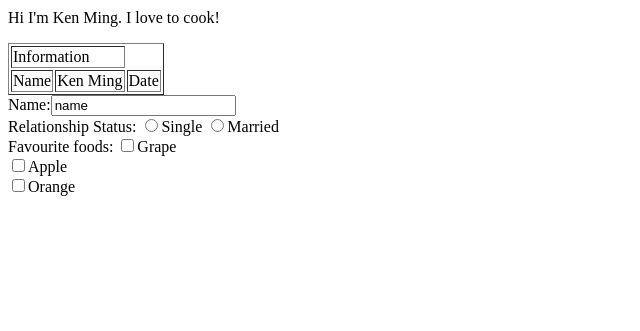
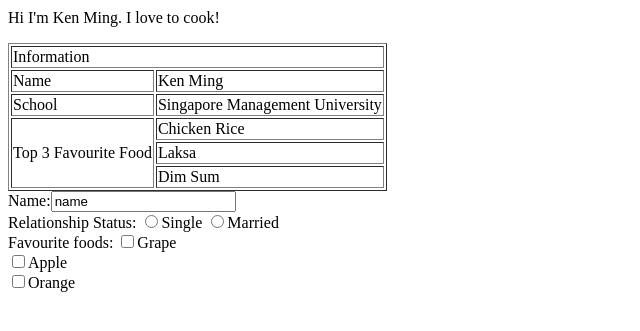
Before and after one commit to LohKenMing/LohKenMing.github.io, a plain HTML site: page index.html in a window 1280 px wide. Shown: the part 173-504 px from the top of the page, without its empty margins (0-640 px from the left). Drawn offline with Linux system fonts and the light colour scheme.

Commit message:
Update index.html

```diff
--- a/index.html
+++ b/index.html
@@ -8,7 +8,20 @@
   <tr>
     <td>Name</td>
     <td>Ken Ming</td>
-    <td>Date</td>
+  </tr>
+  <tr>
+    <td>School</td>
+    <td>Singapore Management University</td>
+  </tr>
+  <tr>
+    <td rowspan="3">Top 3 Favourite Food</td>
+    <td>Chicken Rice</td>
+  </tr>
+  <tr>
+    <td>Laksa</td>
+  </tr>
+  <tr>
+    <td>Dim Sum</td>
   </tr>
 </table>
 
```
